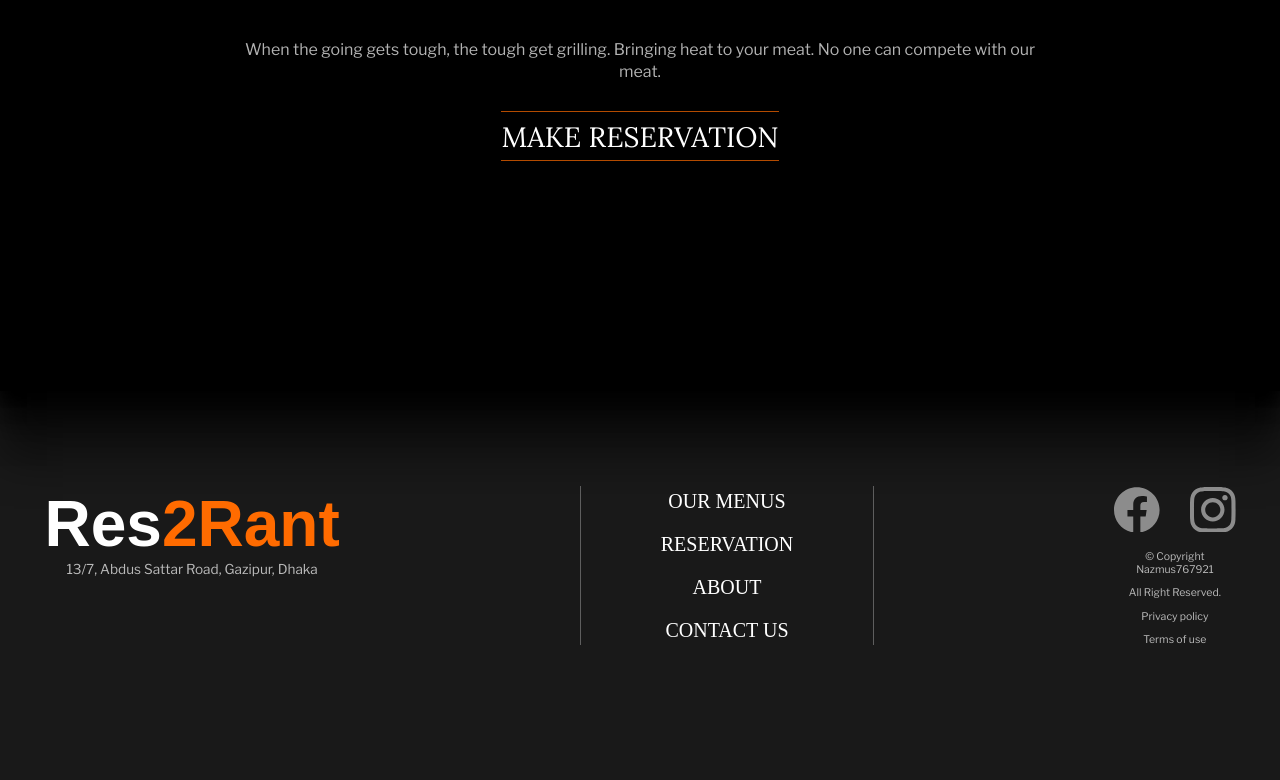
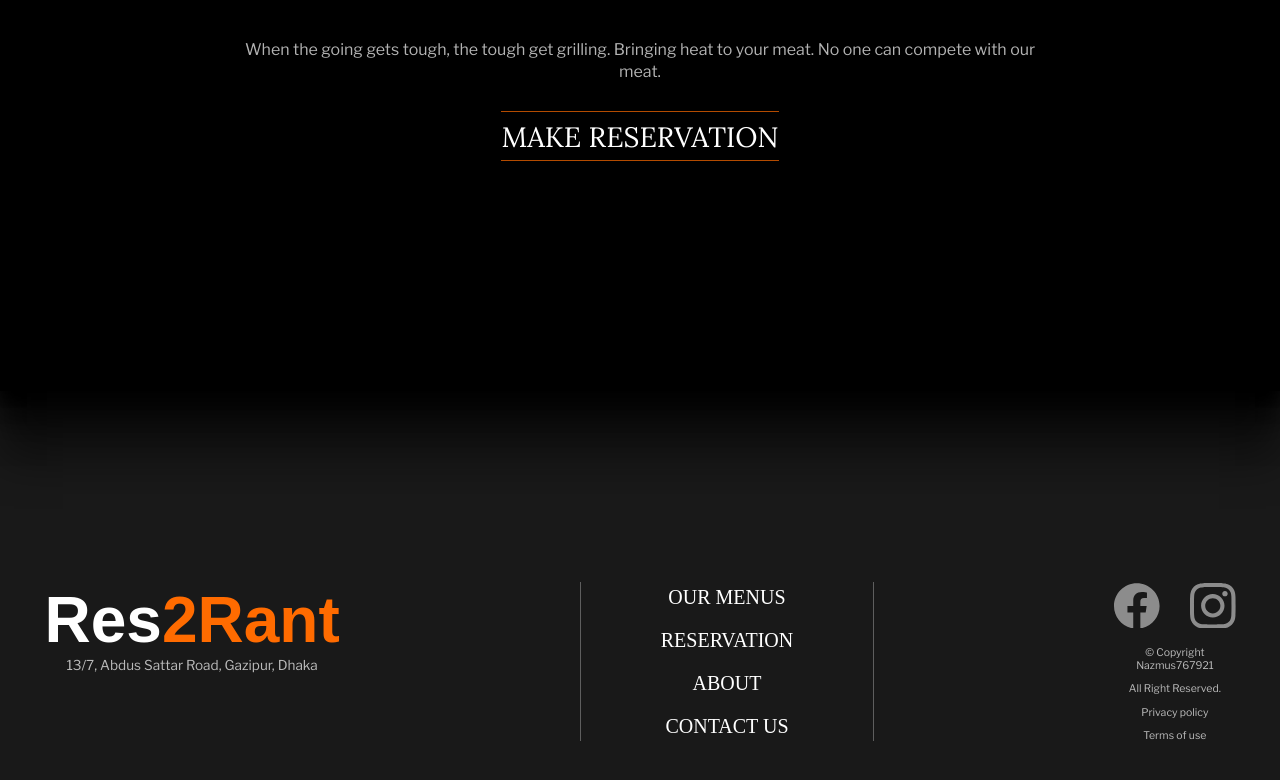
Before and after one commit to nazmus767921/Restaurant_project-1.00, a React (Vite) app: page / in a window 1280 px wide. Shown: the part 2983-3763 px from the top of the page. Before the commit the page ends 3693 px from the top, so only its background shows below. Built offline with nearby package versions, Linux system fonts and the light colour scheme; a web font is replaced by a local one.

Commit message:
M: footer top-padding adjusted

```diff
--- a/src/components/UI/Footer/styles/Footer.styles.js
+++ b/src/components/UI/Footer/styles/Footer.styles.js
@@ -16,6 +16,6 @@ export const Wrapper = styled.div`
 		flex-direction: row;
 		justify-content: center;
 		gap: 15em;
-		padding: 6em 0 4em 0;
+		padding: 12em 0 4em 0;
 	}
 `;
```
